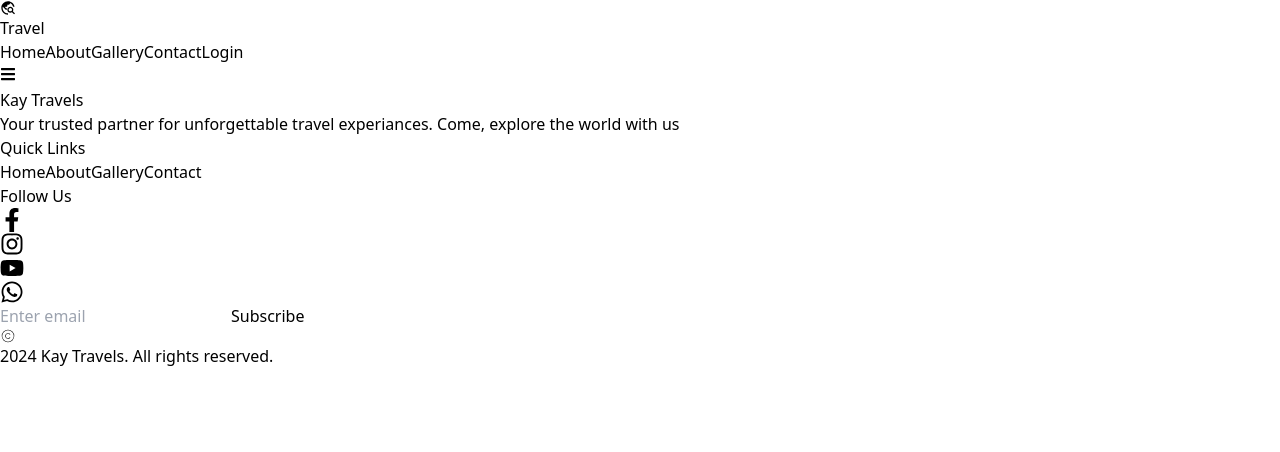
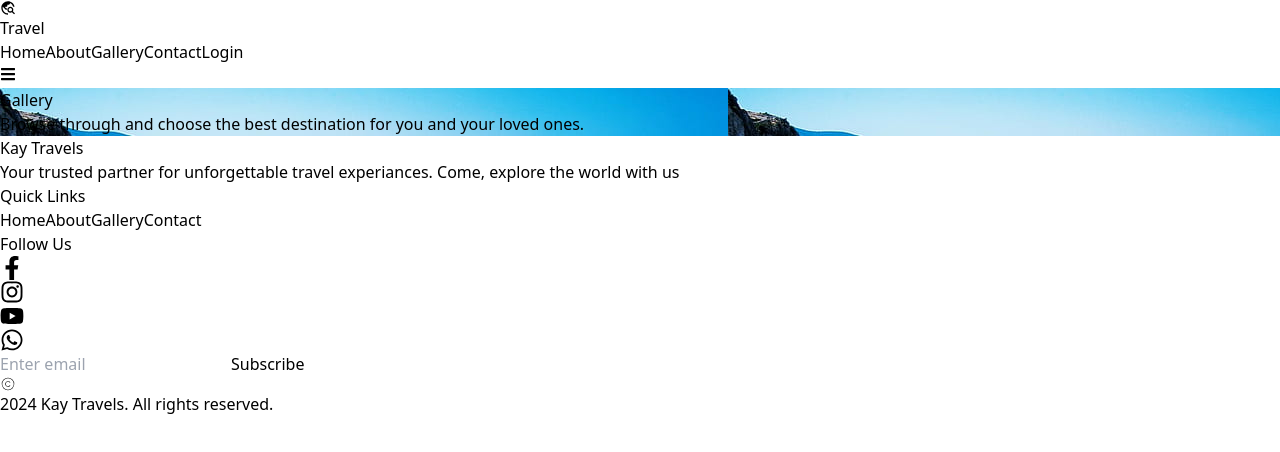
Before and after one commit to kaymkwanazi/Destinations, a React (Vite) app: page /gallery in a window 1280 px wide. Shown: the top 452 px of the page. Built offline with nearby package versions, Linux system fonts and the light colour scheme; no server answers.

Commit message:
gallary page started

```diff
--- a/src/App.jsx
+++ b/src/App.jsx
@@ -5,6 +5,7 @@ import { Home } from './pages/Home'
 import { Navbar } from './components/Navbar'
 import { Services } from './components/Services'
 import { Footer } from './components/Footer'
+import { Gallery } from './pages/Gallery'
 
 function App() {
   const [count, setCount] = useState(0)
@@ -15,7 +16,7 @@ function App() {
     <Navbar />
     <Routes>
       <Route path='/' element = {<Home />}></Route>
-      {/* <Route path='/services' element = {<Services />}></Route> */}
+      <Route path='/gallery' element = {<Gallery />}></Route>
     </Routes>
     <Footer />
     </BrowserRouter>
--- a/src/components/Footer.jsx
+++ b/src/components/Footer.jsx
@@ -33,7 +33,7 @@ export const Footer = () => {
                 <form className='flex items-center justify-center mt-8'>
                     <input type='email' placeholder='Enter email'
                     className='w-full p-2 rounded-l-lg bg-gray-800 border border-gray-600'/>
-                    <button type='submit' className='bg-blue-600 px-4 py-2 rounded-r-lg border border-gray'>Subscribe</button>
+                    <button type='submit' className='bg-purple-600 px-4 py-2 rounded-r-lg border border-gray-500'>Subscribe</button>
                 </form>
             </div>
             </div>
--- a/src/components/PopularDestination.jsx
+++ b/src/components/PopularDestination.jsx
@@ -3,7 +3,7 @@ import axios from 'axios';
 import greece from '../images/greece.jpg'
 
 export const PopularDestination = () => {
-    const [destinations, setDestinations] = useState ();
+    const [destinations, setDestinations] = useState ([]);
     console.log(destinations);
 
     useEffect(() => {
@@ -19,7 +19,7 @@ export const PopularDestination = () => {
         <div className='container mx-auto px-4'>
             <h3 className='text-center text-4xl font-bold mb-8'>Popular Destinations</h3>
             <div className='grid gap-6 sm:grid-cols-2 lg:grid-cols-3 xl:grid-cols-4'>
-                {Array.isArray(destinations) ? destinations.slice(0,4).map((element) => (
+                {destinations.slice(0,4).map((element) => (
                     <div key={element.id} className='bg-white rounded-lg shadow-md overflow-hidden cursor-pointer'>
                         <img src={element.image} alt={element.name} className='w-full h-48 object-cover
                            transform transition duration-300 hover:scale-110'></img>
@@ -29,7 +29,7 @@ export const PopularDestination = () => {
                         </div>
 
                     </div>
-                )): []}
+                ))}
             </div>
         </div>
     </div>
--- a/src/components/Services.jsx
+++ b/src/components/Services.jsx
@@ -1,6 +1,5 @@
 import React, { useEffect, useState } from 'react';
 import axios from 'axios';
-import greece2 from '../images/greece.jpg'
 import { FaUmbrellaBeach, FaPlane, FaHotel} from "react-icons/fa";
 import { MdOutlineTour } from "react-icons/md";
 
--- /dev/null
+++ b/src/pages/Gallery.jsx
@@ -0,0 +1,31 @@
+import React, { useState, useEffect } from 'react'
+import greece2 from '../images/greece.jpg'
+import axios from 'axios'
+
+export const Gallery = () => {
+    const [cities, setCities] = useState ([]);
+
+    useEffect(() => {
+        axios.get('https://freetestapi.com/api/v1/destinations')
+        .then((response) => setCities(response.data))
+        .catch(error => console.log('Error fetching data:', error));
+    }, []);
+
+  return (
+    <div>
+        <div className='relative h-96 bg-cover bg-center'
+            style={{backgroundImage: `url(${greece2})`}}>
+            <div className='absolute inset-0 bg-black bg-opacity-50 flex flex-col items-center justify-center'>
+                <h4 className='text-4xl md:text-6xl font-bold text-white mb-6'>Gallery</h4>
+                <p className='text-white text-lg'>Browse through and choose the best destination for you and your loved ones.</p>
+            </div>
+        </div>
+        {/* <div>
+            {cities.map((city, index) => (
+
+
+            ))}
+        </div> */}
+    </div>
+  )
+}
--- a/src/pages/Home.jsx
+++ b/src/pages/Home.jsx
@@ -3,6 +3,8 @@ import greece from '../images/greece.jpg'
 import spain from '../images/spain.jpg'
 import { PopularDestination } from '../components/PopularDestination'
 import { Services } from '../components/Services';
+import { Link } from 'react-router-dom';
+import { FaArrowRight } from "react-icons/fa6";
 
 export const Home = () => {
   return (
@@ -14,8 +16,11 @@ export const Home = () => {
         <div className='absolute inset-0 bg-black bg-opacity-50 flex flex-col items-center justify-center'>
             <h1 className='text-4xl md:text-6xl font-bold text-white mb-6'>COME EXPLORE THE WORLD WITH US</h1>
             <p className='text-lg text-white md:text-2xl mb-8'>Seeing the world has never been this cheap. Check out our affordable prices and exclusive deals.</p>
-            <button className='border-2 border-gray-400 rounded-full text-lg md:text-xl px-2 py-2 text-white hover:bg-cyan-600 transform transition duration-300 hover:scale-105'>
-                Get started</button>
+            <Link to='/gallery'>
+            <button className='border-2 border-gray-400 rounded-full text-lg md:text-xl px-2 py-2 text-white hover:bg-cyan-600
+              transform transition duration-300 hover:scale-105'>Get started</button>
+            </Link>
+
         </div>
     </div>
     <PopularDestination />
```
